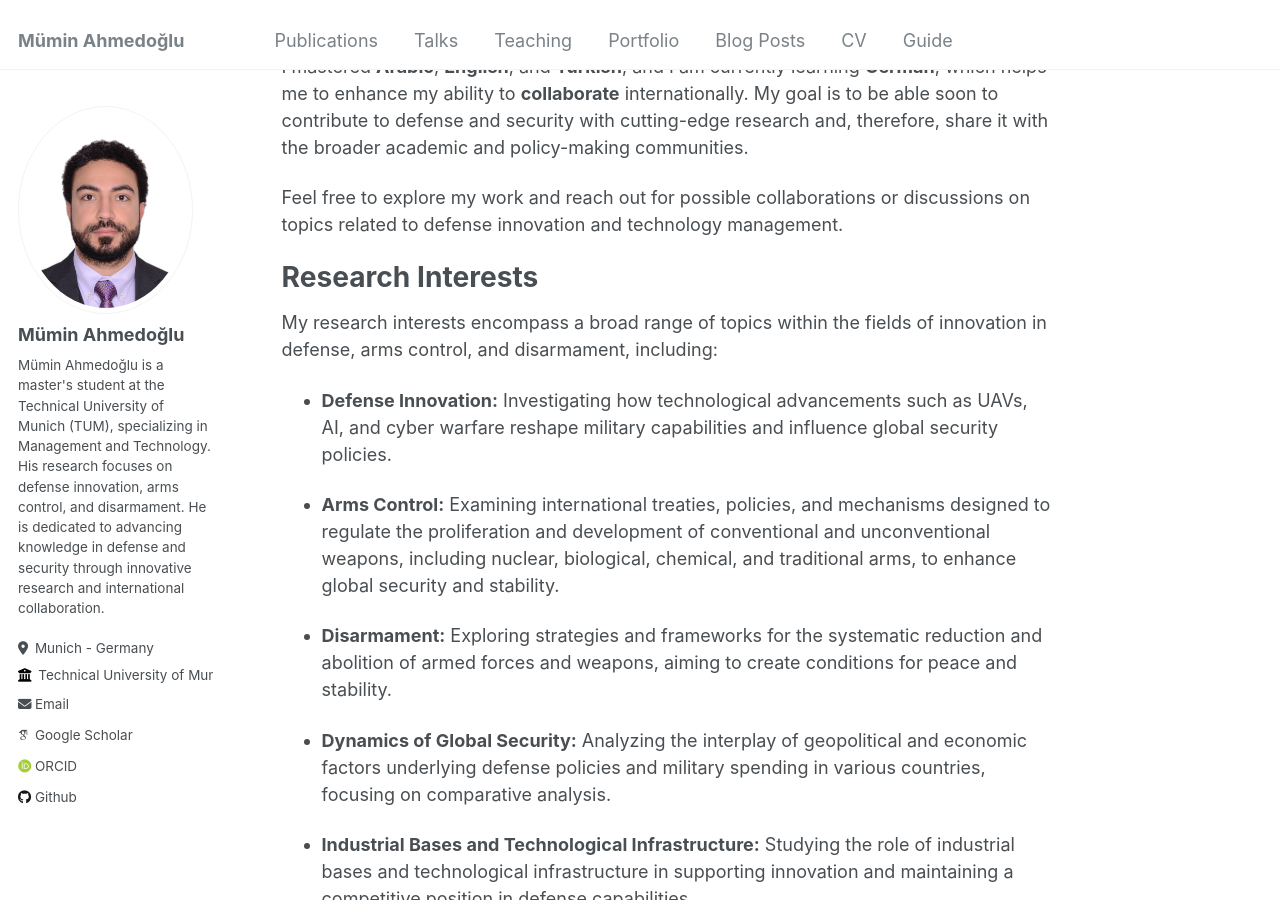
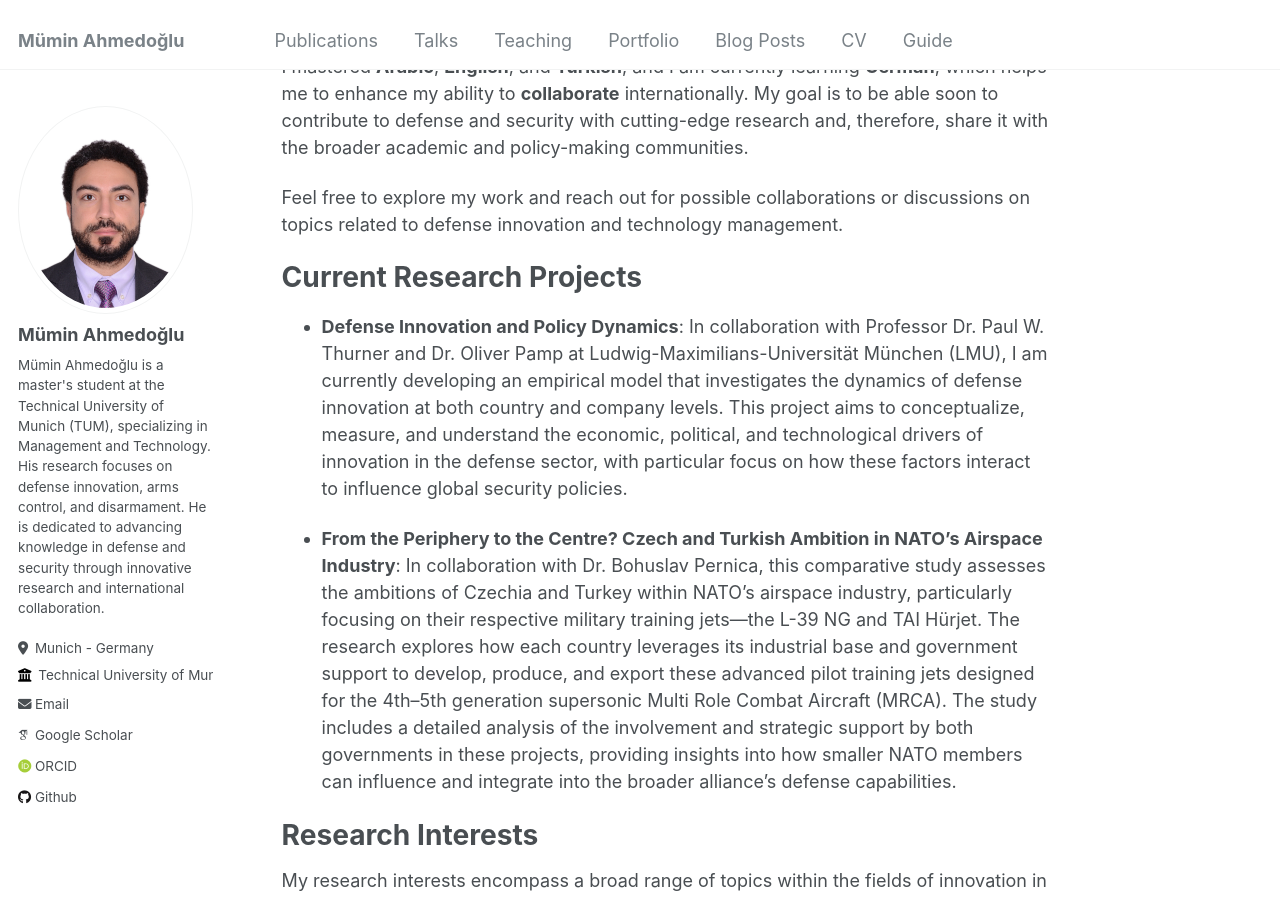
Before and after one commit to ahmedoglu/ahmedoglu.github.io, a Jekyll site: the page built from _pages/about.md, in a window 1280 px wide and 900 px high, scrolled down 707 px. Built offline with Jekyll 4.4.1, drawn with Linux system fonts in a browser that asks for light colours; some web fonts are replaced.

Commit message:
Update about.md

```diff
--- a/_pages/about.md
+++ b/_pages/about.md
@@ -16,6 +16,12 @@ My current research projects include an **empirical comparative study** of the *
 I mastered **Arabic**, **English**, and **Turkish**, and I am currently learning **German**, which helps me to enhance my ability to **collaborate** internationally. My goal is to be able soon to contribute to defense and security with cutting-edge research and, therefore, share it with the broader academic and policy-making communities.
 
 Feel free to explore my work and reach out for possible collaborations or discussions on topics related to defense innovation and technology management.
+
+Current Research Projects
+======
+- **Defense Innovation and Policy Dynamics**: In collaboration with Professor Dr. Paul W. Thurner and Dr. Oliver Pamp at Ludwig-Maximilians-Universität München (LMU), I am currently developing an empirical model that investigates the dynamics of defense innovation at both country and company levels. This project aims to conceptualize, measure, and understand the economic, political, and technological drivers of innovation in the defense sector, with particular focus on how these factors interact to influence global security policies.
+
+- **From the Periphery to the Centre? Czech and Turkish Ambition in NATO’s Airspace Industry**: In collaboration with Dr. Bohuslav Pernica, this comparative study assesses the ambitions of Czechia and Turkey within NATO's airspace industry, particularly focusing on their respective military training jets—the L-39 NG and TAI Hürjet. The research explores how each country leverages its industrial base and government support to develop, produce, and export these advanced pilot training jets designed for the 4th–5th generation supersonic Multi Role Combat Aircraft (MRCA). The study includes a detailed analysis of the involvement and strategic support by both governments in these projects, providing insights into how smaller NATO members can influence and integrate into the broader alliance's defense capabilities.
 
 Research Interests
 ======
```
